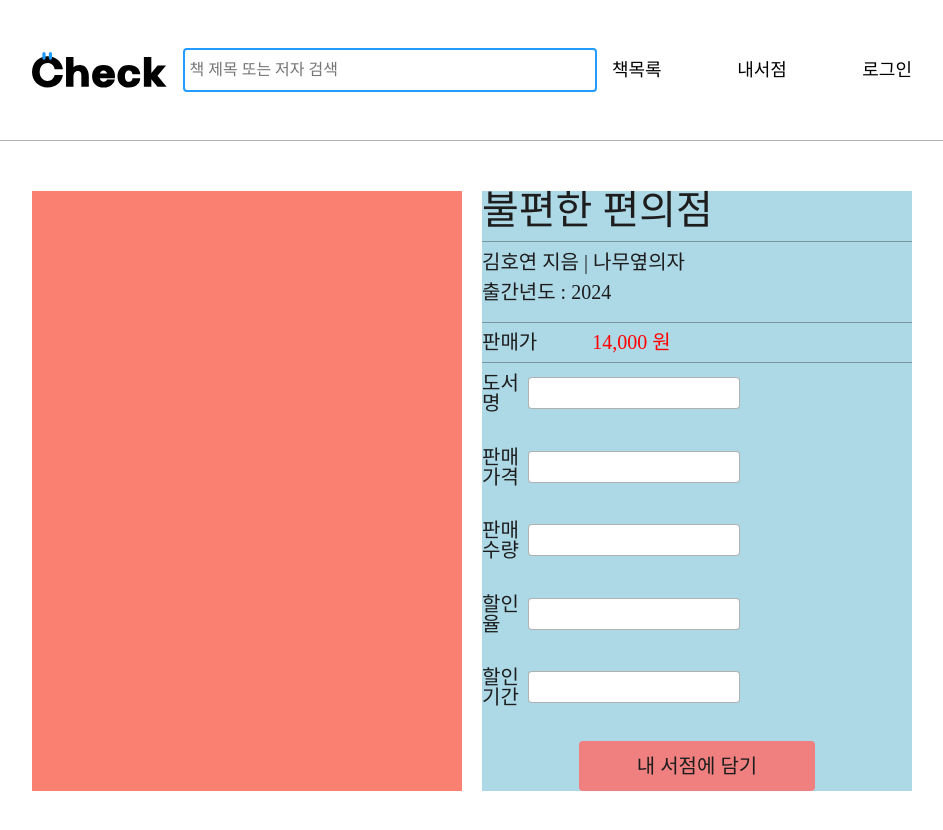
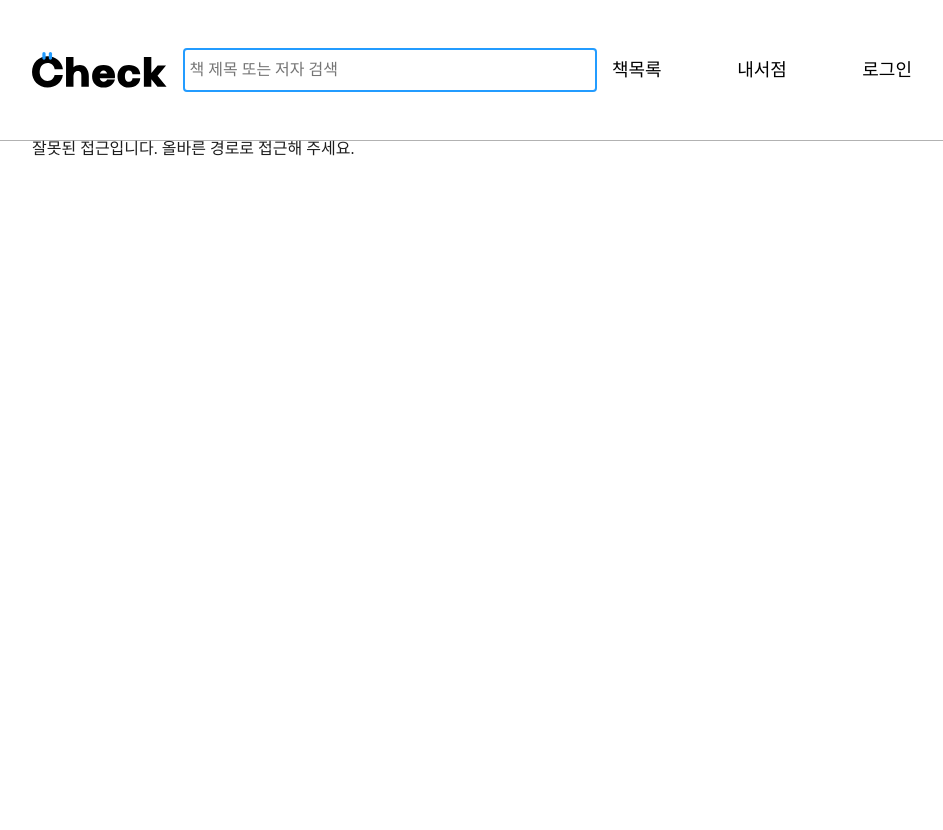
Before and after one commit to priestone/check_bookstore, a React (Create React App) app: page /#/detail in a window 1280 px wide. Shown: the top 830 px of the page, without its empty margins (168-1111 px from the left). After the commit the page ends 800 px from the top, so only its background shows below. Built offline with nearby package versions, Linux system fonts and the light colour scheme.

Commit message:
books state setting

```diff
--- a/src/pages/BookList.tsx
+++ b/src/pages/BookList.tsx
@@ -199,8 +199,8 @@ const BookList = () => {
           <SwiperSlide key={index}>
             <Bookgrid>
               {page.map((book: Book) => (
-                <Link to={"/detail"}>
-                  <Contents key={book.BOOK_KEY}>
+                <Link to="/detail" state={{ book }} key={book.BOOK_KEY}>
+                  <Contents>
                     <img
                       src={book.IMAGE ? book.IMAGE : noimage}
                       alt={book.TITLE}
--- a/src/pages/Detail.tsx
+++ b/src/pages/Detail.tsx
@@ -1,4 +1,6 @@
+import { useLocation } from "react-router-dom";
 import styled from "styled-components";
+import noimage from "../components/imgs/noimage.jpg";
 
 const Container = styled.div`
   padding: 0 200px 100px 200px;
@@ -93,14 +95,27 @@ const SaveButton = styled.div`
 `;
 
 const Detail = () => {
+  const location = useLocation();
+  const { book } = location.state || {};
+
+  if (!book) {
+    return (
+      <Container>
+        <h2>잘못된 접근입니다. 올바른 경로로 접근해 주세요.</h2>
+      </Container>
+    );
+  }
+
   return (
     <Container>
       <DetailWrap>
-        <BookImg></BookImg>
+        <BookImg>
+          <img src={book.IMAGE || noimage} alt={book.TITLE} />
+        </BookImg>
         <TextWrap>
-          <h2>불편한 편의점</h2>
+          <h2>{book.TITLE}</h2>
           <Bar />
-          <h3>김호연 지음 | 나무옆의자</h3>
+          <h3>{`${book.AUTHOR} | ${book.PUBLISHER}`}</h3>
           <h3>출간년도 : 2024</h3>
           <Bar />
           <p>
```
